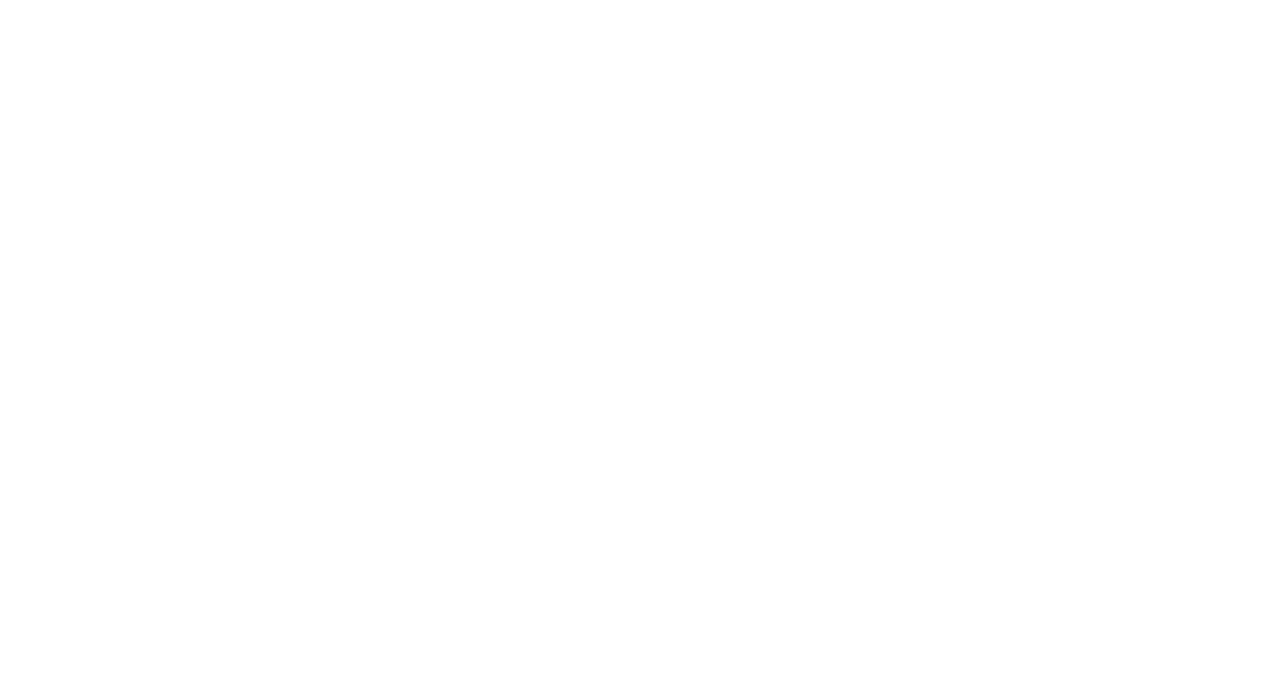
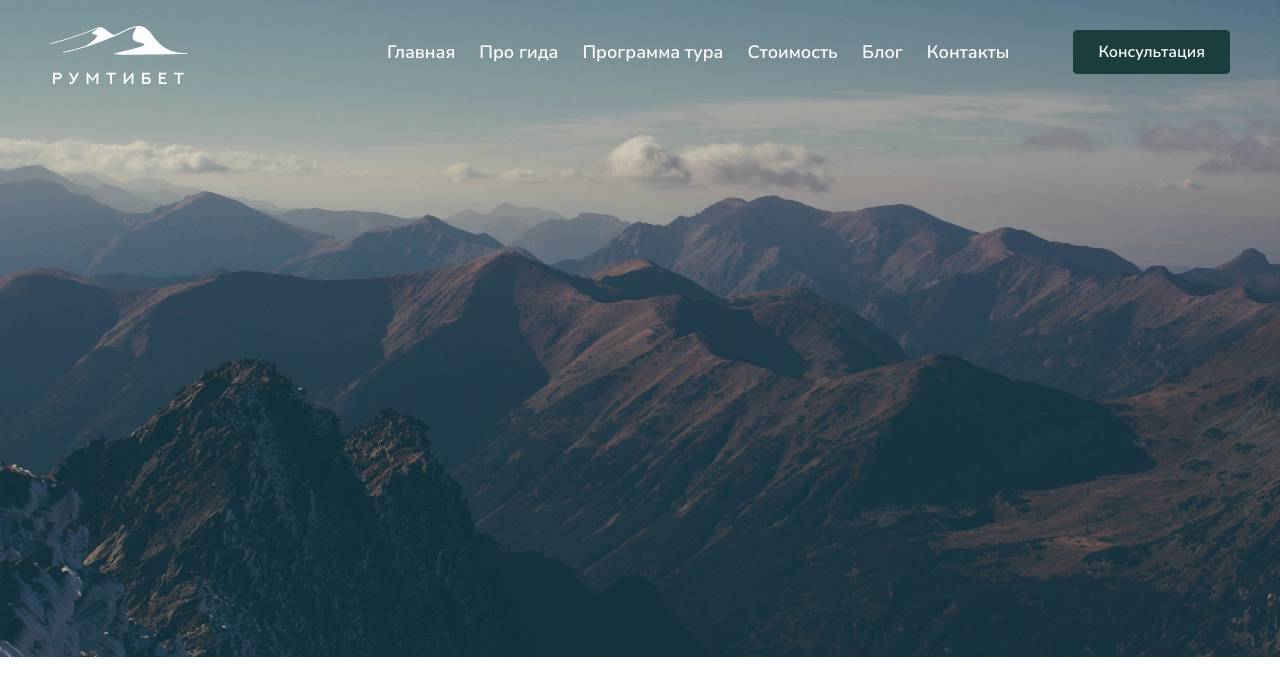
Before and after one commit to CallMeMaksimG/RumTibet, a plain HTML site: page index.html in a window 1280 px wide. Drawn offline with Linux system fonts and the light colour scheme.

Commit message:
Сверстать header

```diff
--- a/index.html
+++ b/index.html
@@ -8,7 +8,33 @@
     <link rel="stylesheet" href="css/main.css">
 </head>
 <body>
-
+    <header class="header">
+        <div class="container">
+            <div class="header__row">
+                <a class="header__logo" href="#">
+                    <img src="img/header/logo.svg" alt="rumtibet">
+                </a>
+                <div class="header__nav">
+                    <nav class="nav">
+                        <ul class="nav__list">
+                            <li><a href="#">Главная</a></li>
+                            <li><a href="#">Про гида</a></li>
+                            <li><a href="#">Программа тура</a></li>
+                            <li><a href="#">Стоимость</a></li>
+                            <li><a href="#">Блог</a></li>
+                            <li><a href="#">Контакты</a></li>
+                        </ul>
+                    </nav>
+                </div>
+                <a href="#" class="header__consultation btn">Консультация</a>
+            </div>
+        </div>
+    </header>
+    <main class="main">
+        <div class="top-background">
+            <img src="img/background.jpg" alt="">
+        </div>
+    </main>
 <script src="js/index.js"></script>
 </body>
 </html>
--- a/scss/base/_base.scss
+++ b/scss/base/_base.scss
@@ -2,13 +2,39 @@
 
 body {
     font-family: $mainFont;
+    // background: grey;
 }
 
-
-
+a {
+    color: $white;
+}
 
 .container {
     max-width: 1210px;
     padding: 0 15px;
     margin: 0 auto;
 }
+
+.top-background {
+    position: absolute;
+    top: 0;
+}
+
+.btn {
+    display: flex;
+    align-items: center;
+    font-family: $mainFont;
+    font-size: 16px;
+    font-weight: 600;
+    background-color: $green;
+    border: 1px solid $green;
+    border-radius: 4px;
+    transition: all .3s ease-in;
+
+    &:hover {
+        background: $white;
+        color: $dark;
+        border: 1px solid $green;
+
+    }
+}
--- /dev/null
+++ b/scss/blocks/_header.scss
@@ -0,0 +1,40 @@
+.header {
+    position: absolute;
+    top: 0;
+    right: 0;
+    left: 0;
+    z-index: 9;
+}
+
+.header__row {
+    display: flex;
+    justify-content: space-between;
+    align-items: center;
+    padding-top: 16px;
+    z-index: 9999;
+}
+
+.header__logo {
+    margin-right: 200px;
+}
+
+.nav__list {
+    display: flex;
+    gap: 24px;
+
+    a {
+        font-size: 18px;
+        font-weight: 600;
+        transition: color 0.2s ease-in;
+    }
+
+    a:hover {
+        color: $yellow;
+    }
+}
+
+.header__consultation {
+    padding: 12px 24px;
+    height: 44px;
+    margin-left: auto;
+}
--- a/scss/main.scss
+++ b/scss/main.scss
@@ -1,3 +1,6 @@
 @import 'base/variables';
 @import 'base/reset';
 @import 'base/base';
+
+
+@import 'blocks/header';
```
Also changed, not shown: css/main.css, img/background.jpg (added), img/header/logo.svg (added).
